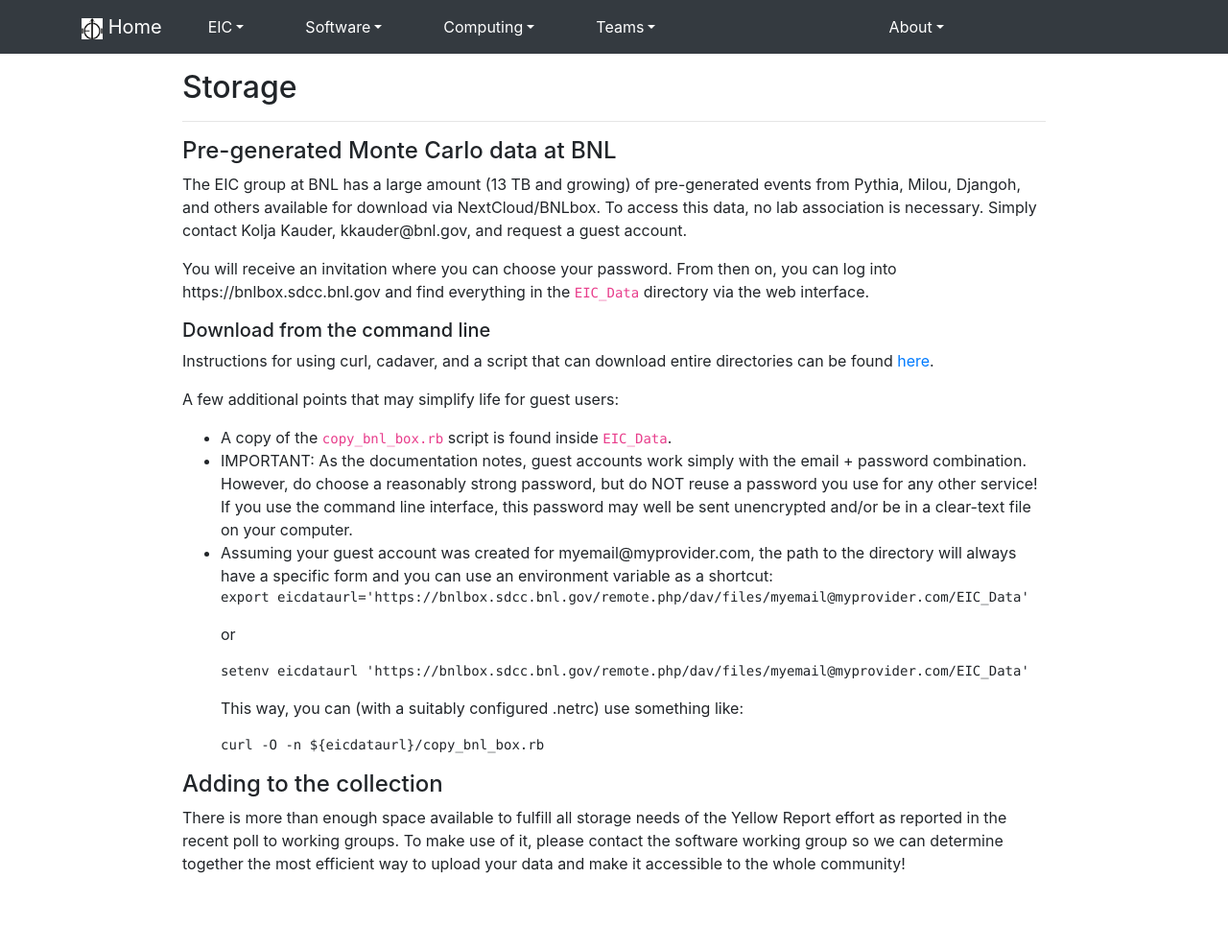
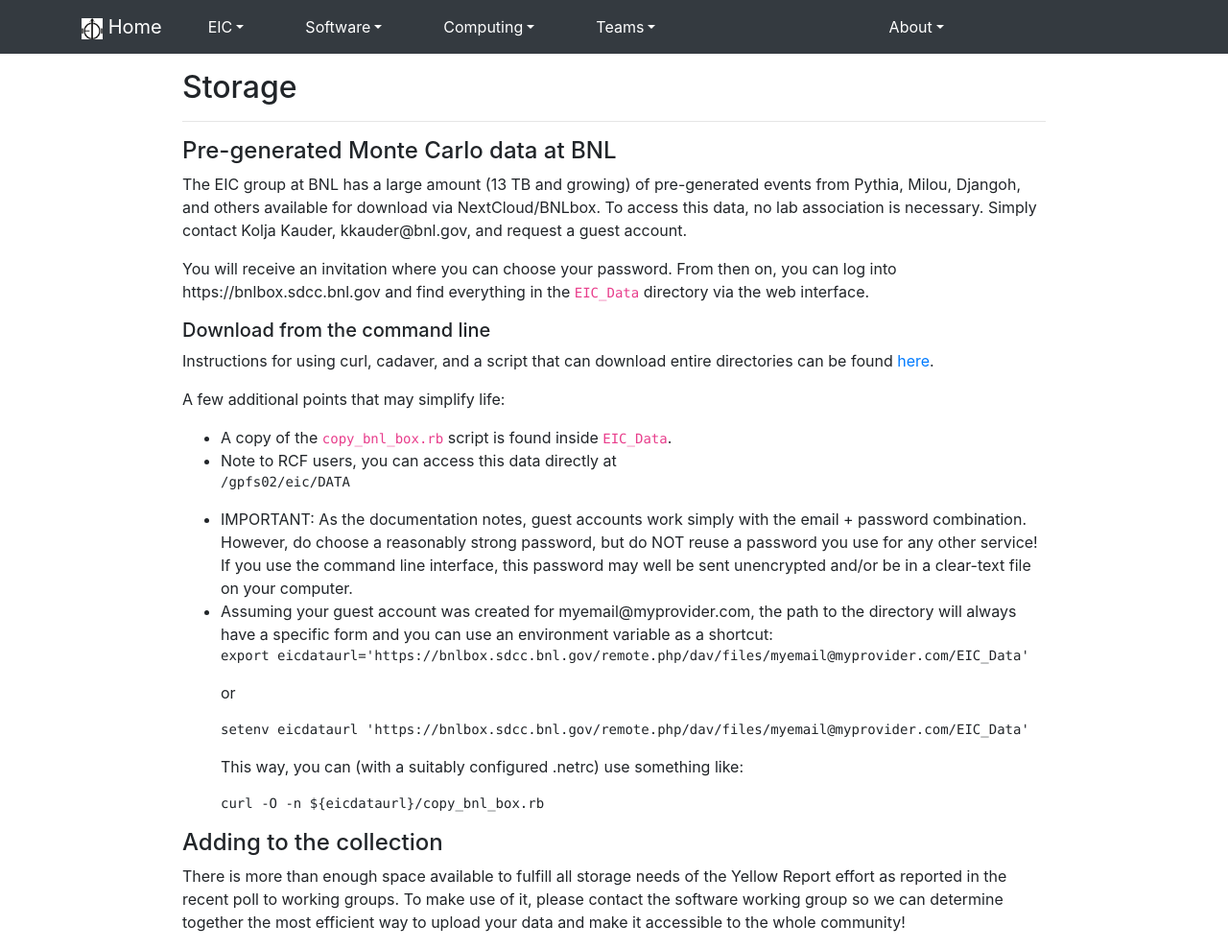
Before and after one commit to kkauder/eic.github.io, a Jekyll site: the page built from _computing/storage.md, in a window 1280 px wide and 989 px high. Shown: the whole window at 96% size. Built offline with Jekyll 4.4.1, drawn with Linux system fonts in a browser that asks for light colours; nearby versions of some CDN libraries.

Commit message:
added note for BNL users

````diff
--- a/_computing/storage.md
+++ b/_computing/storage.md
@@ -25,8 +25,12 @@
 Instructions for using curl, cadaver, and a script that can download entire directories can be found
 [here](https://racfjira.atlassian.net/wiki/spaces/BBD/pages/604307461/How+To+Access+BNL+Box+From+The+Command+Line).
 
-A few additional points that may simplify life for guest users:
+A few additional points that may simplify life:
 * A copy of the ```copy_bnl_box.rb``` script is found inside ```EIC_Data```.
+* Note to RCF users, you can access this data directly at
+```
+/gpfs02/eic/DATA
+```
 * IMPORTANT: As the documentation notes, guest accounts work simply with the email + password combination. However, do choose a reasonably strong password, but do NOT reuse a password you use for any other service! If you use the command line interface, this password may well be sent unencrypted and/or be in a clear-text file on your computer.
 * Assuming your guest account was created for myemail@myprovider.com, the path to the directory will always have a specific form and you can use an environment variable as a shortcut:
 ```
````
